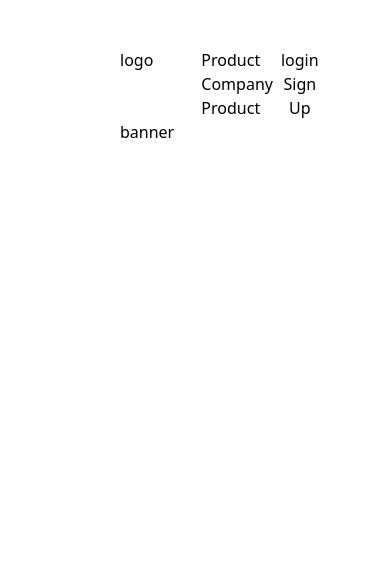
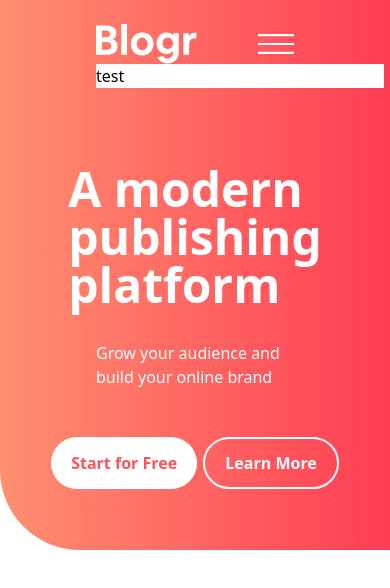
Before and after one commit to Folka2134/blogr, a React (Vite) app: page / in a window 390 px wide. Shown: the top 588 px of the page. Built offline with nearby package versions, Linux system fonts and the light colour scheme.

Commit message:
started mobile menu

```diff
--- a/src/App.jsx
+++ b/src/App.jsx
@@ -1,15 +1,37 @@
+import { useState } from "react";
 import "./App.css";
 
+import logo from "./assets/logo.svg";
+import menuIcon from "./assets/icon-hamburger.svg";
+import closeIcon from "./assets/icon-close.svg";
+
 function App() {
+  const [expandedMenu, setExpandedMenu] = useState(false);
+
   return (
-    <div className="App p-6">
-      <header className="pt-6 px-24">
-        <nav className="flex">
-          <div className="pr-10">logo</div>
-          <div className="flex justify-between w-full">
+    <div className="App">
+      <header className="h-[550px] pt-6 px-24 bg-gradient-to-r from-[#FF8F70] to-[#FF3D54] relative rounded-bl-[5rem]">
+        <nav className="flex justify-between items-center">
+          <img className="pr-10" src={logo} alt="logo" />
+          {expandedMenu ? (
+            <img
+              className="h-5 righ block md:hidden right-0"
+              src={closeIcon}
+              alt=""
+              onClick={() => setExpandedMenu(!expandedMenu)}
+            />
+          ) : (
+            <img
+              className="h-5 righ block md:hidden right-0"
+              src={menuIcon}
+              alt=""
+              onClick={() => setExpandedMenu(!expandedMenu)}
+            />
+          )}
+          <div className="hidden justify-between w-full items-center md:flex">
             <div className="dropdown relative">
               <button className="group mx-2">
-                <div className="">Product</div>
+                <div className="text-white">Product</div>
                 <div className="dropdown-menu absolute bg-white shadow-lg rounded-lg p-5 opacity-0 group-focus:opacity-100 transition-opacity duration-150 pointer-events-none group-focus:pointer-events-auto transform">
                   <div className="py-2 text-gray-600 hover:text-black font-semibold">
                     Overview
@@ -29,7 +51,7 @@ function App() {
                 </div>
               </button>
               <button className="group mx-2">
-                <div className="">Company</div>
+                <div className="text-white">Company</div>
                 <div className="dropdown-menu absolute bg-white shadow-lg rounded-lg p-5 opacity-0 group-focus:opacity-100 transition-opacity duration-150 pointer-events-none group-focus:pointer-events-auto transform">
                   <div className="py-2 text-gray-600 hover:text-black font-semibold">
                     About
@@ -46,7 +68,7 @@ function App() {
                 </div>
               </button>
               <button className="group mx-2">
-                <div className="">Product</div>
+                <div className="text-white">Connect</div>
                 <div className="dropdown-menu absolute bg-white shadow-lg rounded-lg p-5 opacity-0 group-focus:opacity-100 transition-opacity duration-150 pointer-events-none group-focus:pointer-events-auto transform">
                   <div className="py-2 text-gray-600 hover:text-black font-semibold">
                     Contact
@@ -61,13 +83,34 @@ function App() {
               </button>
             </div>
             <div>
-              <button>login</button>
-              <button>Sign Up</button>
+              <button className="text-white mx-6 ">login</button>
+              <button className="bg-white hover:bg-[#FF7A85] p-3 px-8 text-[#FF525D] hover:text-white font-semibold rounded-full">
+                Sign Up
+              </button>
             </div>
           </div>
         </nav>
-        <div>banner</div>
+        <div className="bg-white w-72 absolute ">test</div>
+        <div className="h-full flex flex-col justify-center items-center">
+          <h1 className="text-5xl text-white font-semibold mb-8">
+            A modern publishing platform
+          </h1>
+          <h4 className="text-white mb-12">
+            Grow your audience and build your online brand
+          </h4>
+          <div className="w-[300px] flex justify-evenly">
+            <button className="bg-white hover:bg-[#FF7A85] p-3 px-5 text-[#FF525D] hover:text-white font-semibold rounded-full">
+              Start for Free
+            </button>
+            <button className="border-2 border-white hover:bg-white p-3 px-5 text-white hover:text-[#FF525D] font-semibold rounded-full">
+              Learn More
+            </button>
+          </div>
+        </div>
       </header>
+      <main>
+        <article></article>
+      </main>
     </div>
   );
 }
```
